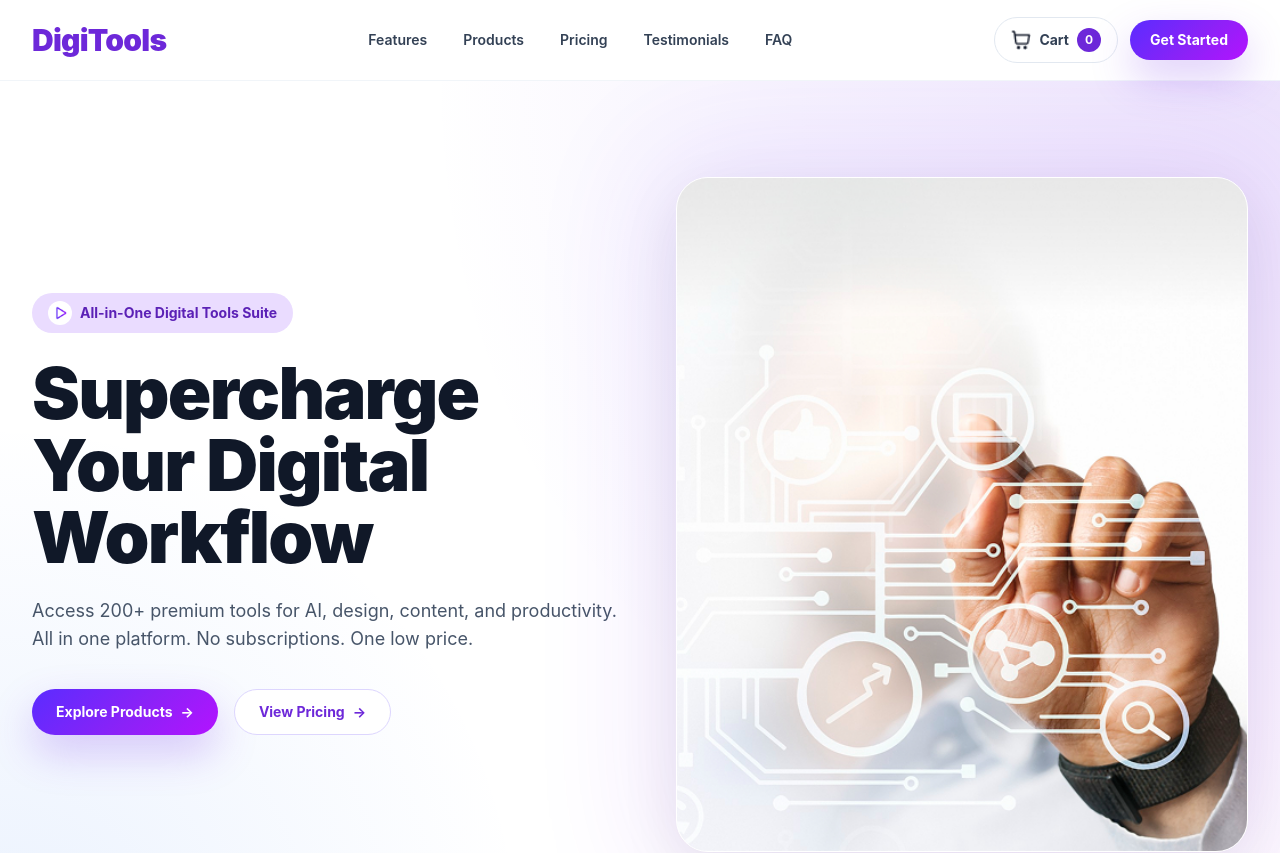
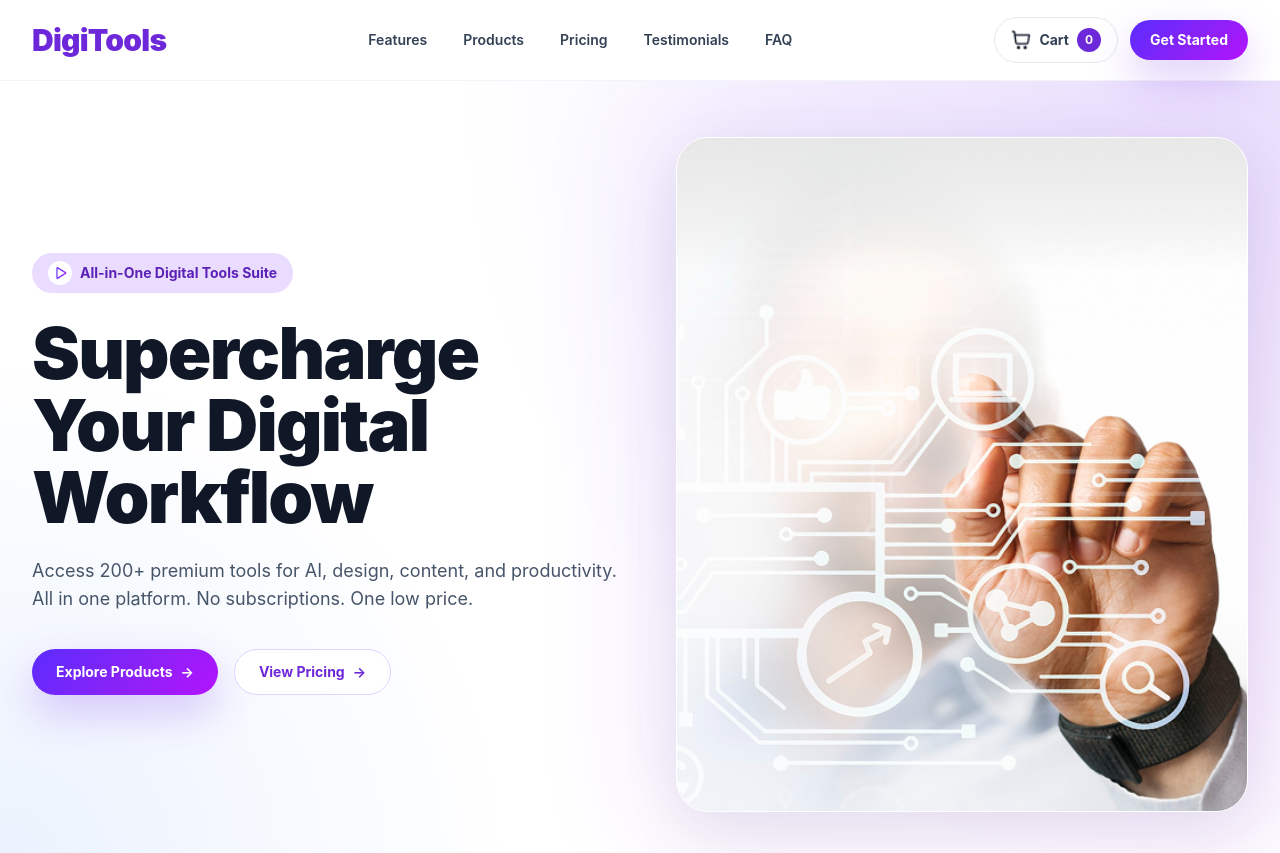
Before and after one commit to manjur-moon/AssignmentB13-A6-DigiTools-Platform, a React (Vite) app: page / in a window 1280 px wide. Shown: the top 853 px of the page. Built offline with nearby package versions, Linux system fonts and the light colour scheme.

Commit message:
hero section done

```diff
--- a/src/components/Hero.jsx
+++ b/src/components/Hero.jsx
@@ -1,6 +1,6 @@
 export default function Hero() {
   return (
-    <section id="home" className="overflow-hidden bg-soft-radial py-14 sm:py-18 lg:py-24">
+    <section id="home" className="overflow-hidden bg-soft-radial py-14 sm:py-18 lg:py-25">
       <div className="section-container grid items-center gap-12 lg:grid-cols-[1.02fr_0.98fr]">
         <div>
           <div className="mb-6 inline-flex items-center gap-2 rounded-full bg-brand-100 px-4 py-2 text-sm font-bold text-brand-700">
```
